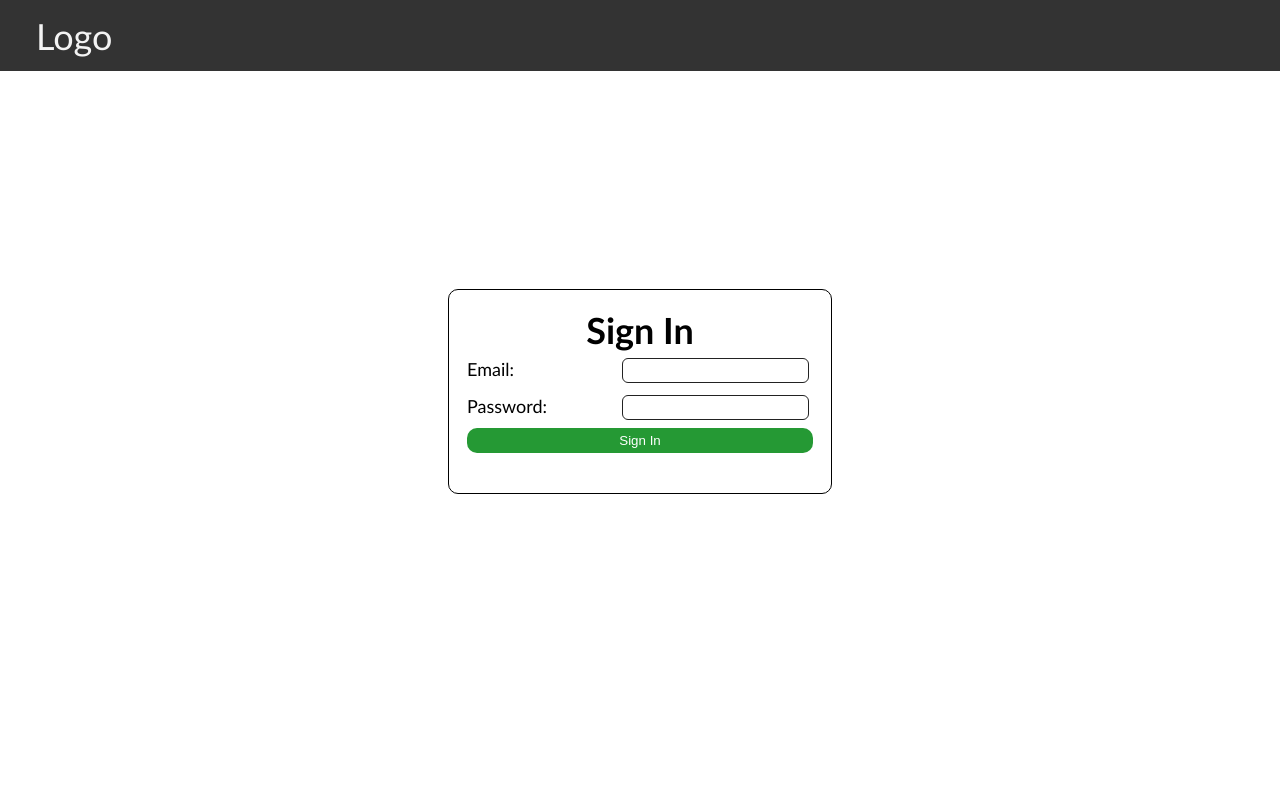
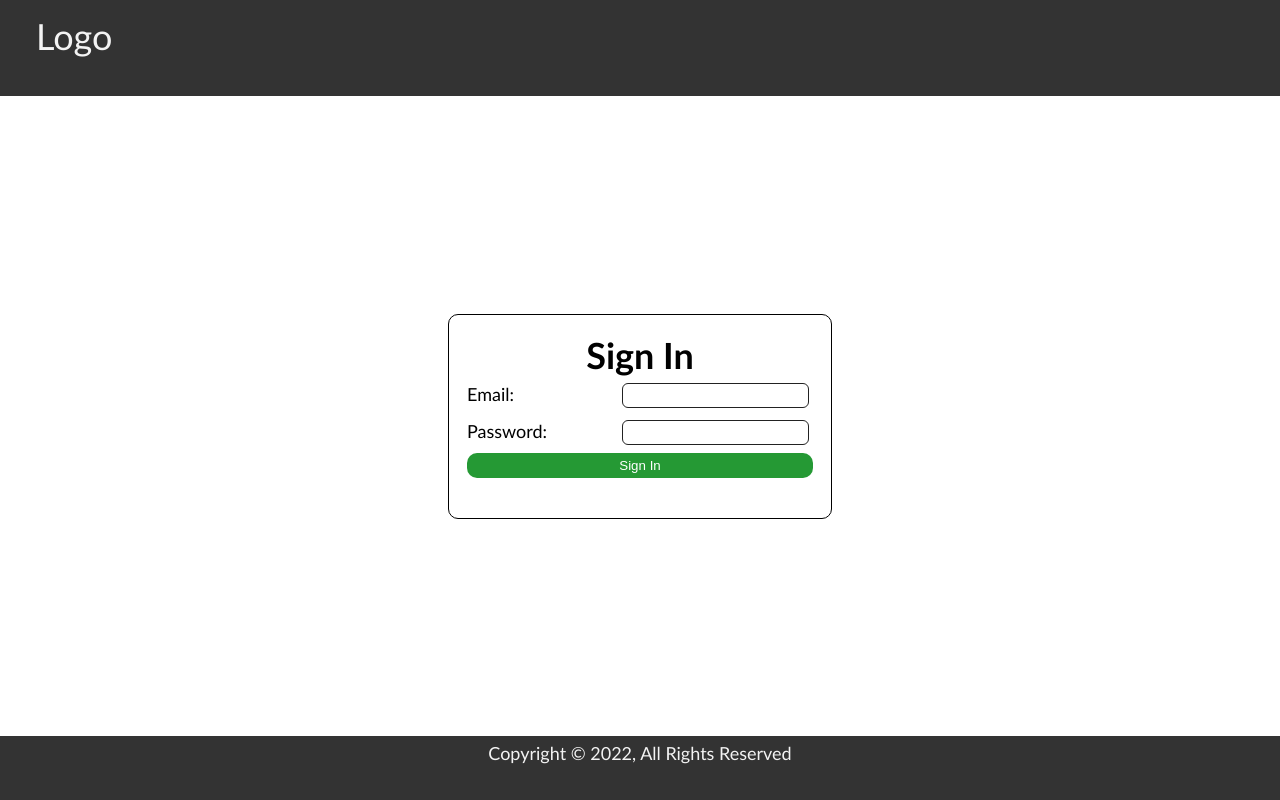
Before and after one commit to ChrisBriant/react-jwt-auth, a React (Create React App) app: page /signin in a window 1280 px wide. Built offline with nearby package versions, Linux system fonts and the light colour scheme.

Commit message:
Added footer

```diff
--- a/src/App.css
+++ b/src/App.css
@@ -70,6 +70,7 @@ input {
 
 nav {
   background-color: var(--dark-color);
+  height: 12vh;
 }
 
 nav .navBar{
@@ -143,3 +144,11 @@ nav .navBar ul li a:hover {
    outline-color: var(--error-color);
    background-color: var(--form-error-bg);
  }
+
+.footer {
+  background-color: var(--dark-color);
+  color: var(--light-color);
+  height: 8vh;
+  text-align: center;
+  padding: 6px 0 0 0;
+}
--- /dev/null
+++ b/src/content/Footer.js
@@ -0,0 +1,11 @@
+const Footer = () => {
+    return (
+        <div className="footer">
+            <p>
+                Copyright &copy; 2022, All Rights Reserved
+            </p>
+        </div>
+    );
+}
+
+export default Footer;
--- a/src/content/Layout.js
+++ b/src/content/Layout.js
@@ -1,10 +1,11 @@
 import { Outlet, Link } from "react-router-dom";
-
+import Footer from './Footer';
 const Layout = () => {
 
     return(
         <>
             <Outlet />
+            <Footer />
         </>
     )
 }
```
